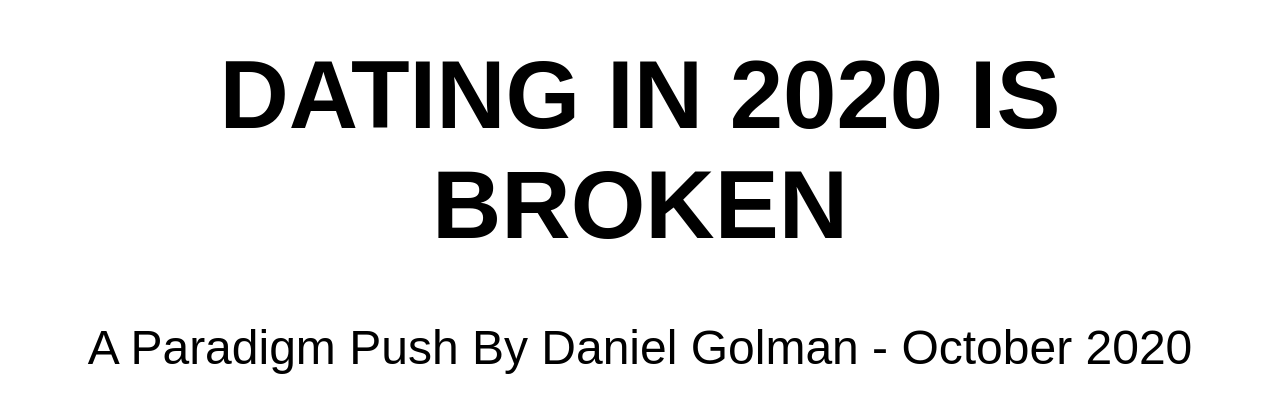
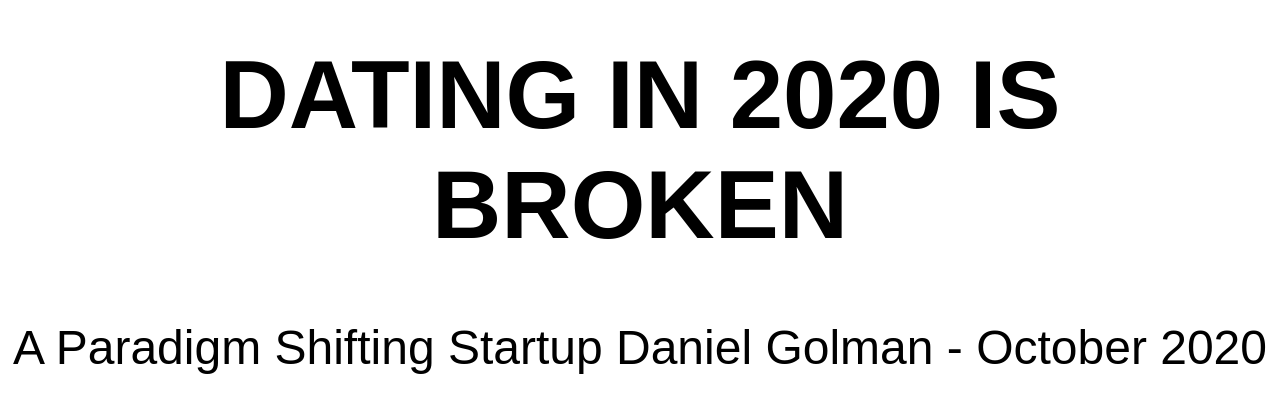
Before and after one commit to james-see/datingappdeck, a plain HTML site: page index.html in a window 1280 px wide. Shown: the part 223-636 px from the top of the page. Drawn offline with Linux system fonts and the light colour scheme.

Commit message:
I think now it works

```diff
--- a/index.html
+++ b/index.html
@@ -21,7 +21,8 @@
       <div class="slide">
   <h1 id="dating-in-2020-is-broken">DATING IN 2020 IS BROKEN</h1>
 
-<p>A Paradigm Push By Daniel Golman - October 2020</p>
+<p>A Paradigm Shifting Startup
+Daniel Golman - October 2020</p>
 
 
 </div>
```
Also changed, not shown: 1 other file.
